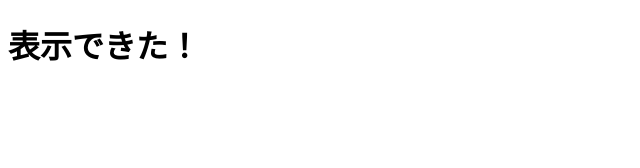
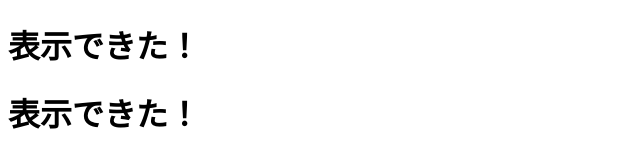
Before and after one commit to usagi625/test-site, a plain HTML site: page index.html in a window 1280 px wide. Shown: the whole page, without its empty margins (0-640 px from the left). Drawn offline with Linux system fonts and the light colour scheme.

Commit message:
Update index.html

```diff
--- a/index.html
+++ b/index.html
@@ -8,3 +8,4 @@
   <h1>表示できた！</h1>
 </body>
 </html>
+<h1>表示できた！</h1>
```
